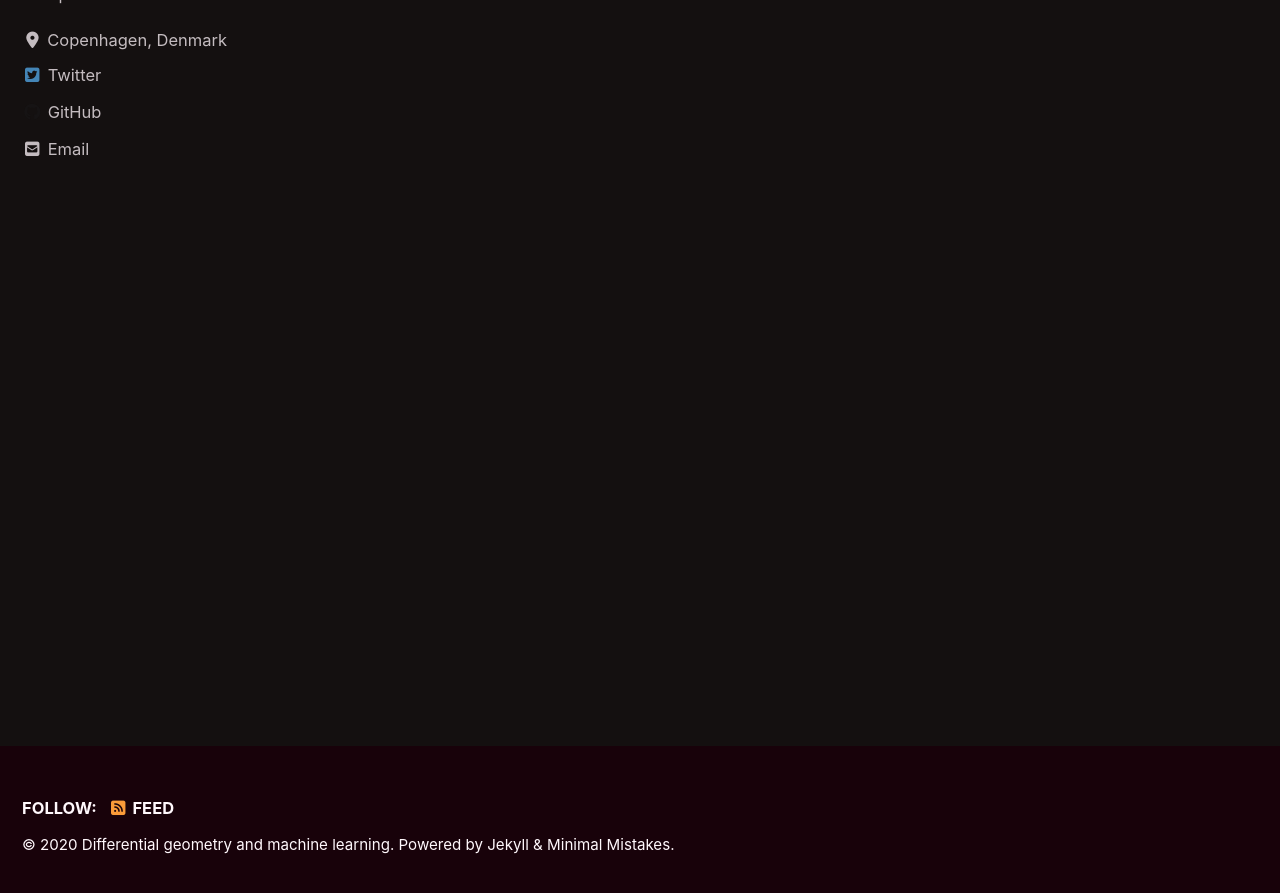
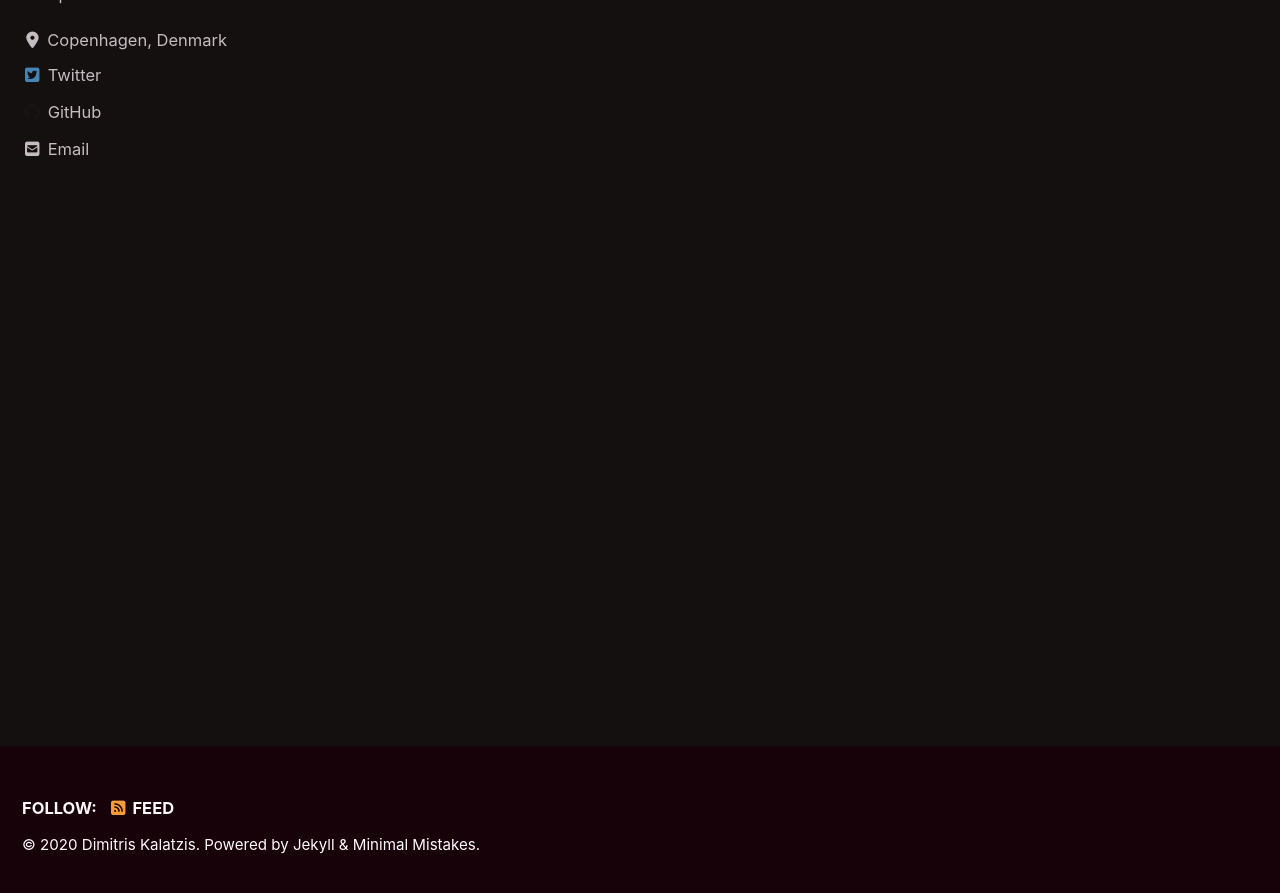
Before and after one commit to dimkal89/dimkal89.github.io, a Jekyll site: the page built from index.html, in a window 1280 px wide and 900 px high, scrolled down 231 px. Shown: the top 893 px of the window. Built offline with Jekyll 4.4.1, drawn with Linux system fonts in a browser that asks for light colours; cached includes are drawn as plain includes; nearby versions of some CDN libraries; the list of posts is cut into pages by our own code; some of the changed text lies outside the part shown.

Commit message:
slight change

```diff
--- a/_config.yml
+++ b/_config.yml
@@ -16,10 +16,10 @@
 
 # Site Settings
 locale                   : "en-US"
-title                    : "Dimitris Kalatzis"
+title                    : "Differential geometry and machine learning"
 title_separator          : "-"
 subtitle                 : "Manifolds, machine learning & insanity"
-name                     : "Differential geometry and machine learning"
+name                     : "Dimitris Kalatzis"
 description              : ""
 url                      : # the base hostname & protocol for your site e.g. "https://mmistakes.github.io"
 baseurl                  : # the subpath of your site, e.g. "/blog"
```
